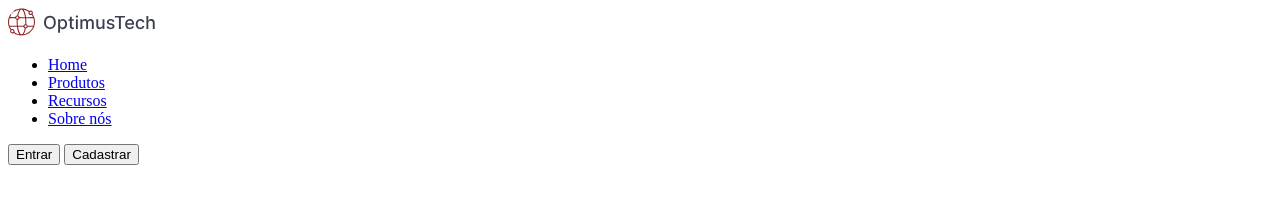
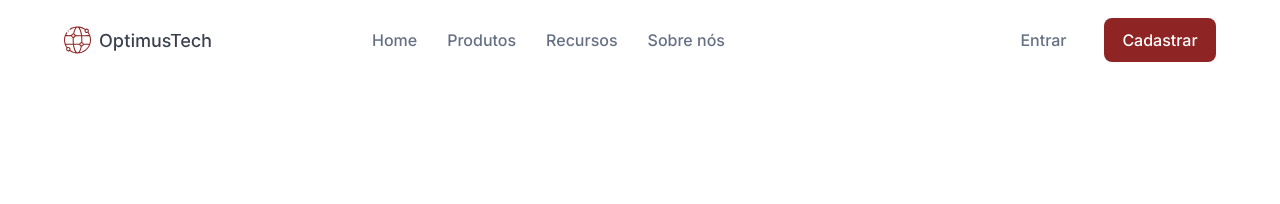
Before and after one commit to antoniohermenegildo/Projeto-OptimusTech, a plain HTML site: page index.html in a window 1280 px wide. Drawn offline with Linux system fonts and the light colour scheme.

Commit message:
css do cabeçalho e algumas alterações feitas html

```diff
--- a/css/estilo.css
+++ b/css/estilo.css
@@ -0,0 +1,78 @@
+*{
+    margin:0;
+    padding: 0;
+}
+
+ul{
+    list-style: none;
+}
+
+a{
+    text-decoration: none;
+}
+
+body{
+    font-family: 'Inter', sans-serif;
+}
+
+.container{
+    width: 90%;
+    margin: 0 auto;
+}
+
+.cabecalho{
+
+    height: 80px;
+
+    display: flex;
+    align-items: center;
+    justify-content: space-around;
+    gap: 10rem;
+}
+
+.cabecalho__menu{
+    display: flex;
+    flex-direction: row;
+    gap: 30px;
+    flex-grow: 2;
+}
+
+.menu__link{
+    font-weight: 500;
+    font-size: 1em;
+    color: #667085;
+}
+
+.menu__link:hover{
+    border-bottom: 1px solid #8E2424;
+
+    color: #8E2424;
+}
+
+.botao{
+    width: 112px;
+    height: 44px;
+
+    background: #8E2424;
+
+    border: none;
+    border-radius: 8px;
+
+    font-family: 'Inter', sans-serif;
+    font-size: 1em;
+    font-weight: 500;
+    color: #FFFFFF;
+}
+
+.botao--alternativo{
+    background-color: #FFFFFF;
+    color: #667085;
+}
+
+.botao:hover{
+    background: #ebb9b9;
+}
+
+.botao--alternativo:hover{
+    color: #FFFFFF;
+}
--- a/index.html
+++ b/index.html
@@ -13,21 +13,20 @@
 </head>
 
 <body>
-    <header class="cabecalho">
+    <header class="cabecalho container">
+        <img src="./img/Logo.svg" alt="OptimusTech" class="cabecalho__logo">
 
-        <img src="./img/Logo.svg" alt="OptimusTech">
-
-        <nav class="menu__cabecalho">
-            <ul>
+        <ul class="cabecalho__menu">
             <li class="menu__item"><a href="#" class="menu__link">Home</a></li>
             <li class="menu__item"><a href="#" class="menu__link">Produtos</a></li>
             <li class="menu__item"><a href="#" class="menu__link">Recursos</a></li>
             <li class="menu__item"><a href="#" class="menu__link">Sobre nós</a></li>
         </ul>
-        </nav>
 
-        <button class="botao--alternativo">Entrar</button>
+        <div class="acesso__botoes">
+            <button class="botao botao--alternativo">Entrar</button>
             <button class="botao">Cadastrar</button>
+        </div>
 
     </header>
 </body>
```
Lines whose indentation alone changed are shown as unchanged.
